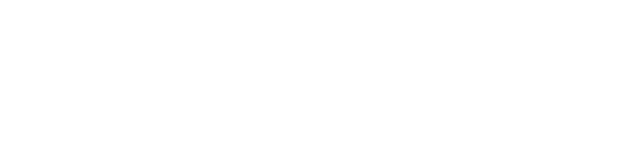
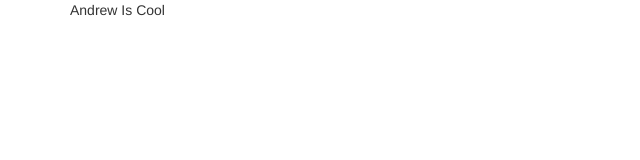
Before and after one commit to Swarthmore/juxtaphor, a website: page dev/index.html in a window 1280 px wide. Shown: the full height of the page, 0-640 px from the left. Drawn offline with nearby package versions, Linux system fonts and the light colour scheme; files that its build step writes are made by us from their sources.

Commit message:
Added Andrew is cool

```diff
--- a/dev/index.html
+++ b/dev/index.html
@@ -10,7 +10,7 @@
   <body>
 
     <div class="container">
-
+	<p> Andrew Is Cool </p>
 
     </div>
 
```
